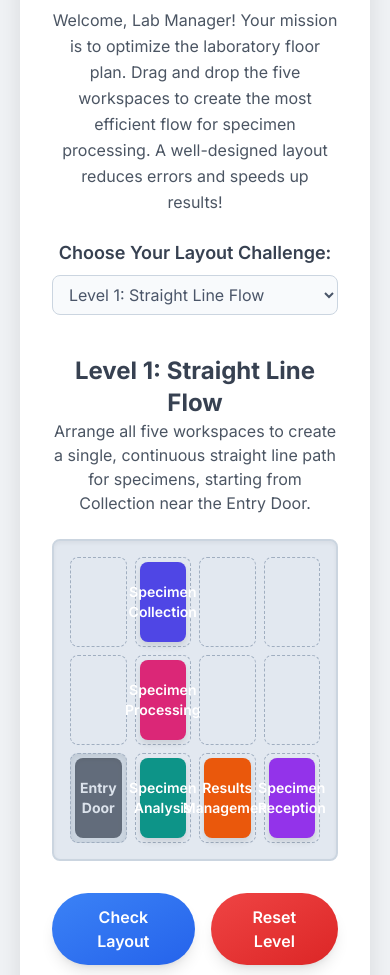
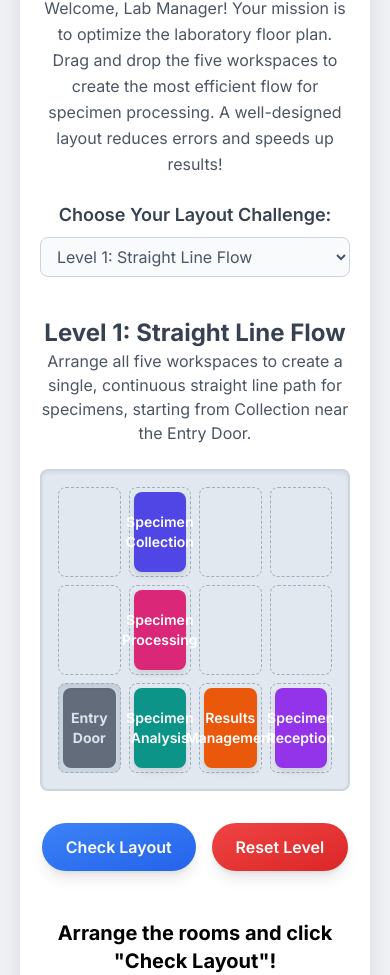
Before and after one commit to almadevt/floor-layout-game, a plain HTML site: page index.html in a window 390 px wide. Shown: the part 133-1108 px from the top of the page. Drawn offline with nearby package versions, Linux system fonts and the light colour scheme.

Commit message:
Update index.html

```diff
--- a/index.html
+++ b/index.html
@@ -18,31 +18,46 @@
             align-items: center;
             min-height: 100vh;
             margin: 0;
-            padding: 20px;
+            padding: 20px; /* Default padding for smaller screens */
             box-sizing: border-box;
         }
+        /* Responsive padding for game-container */
         .game-container {
             background-color: #ffffff;
             border-radius: 16px;
-            padding: 32px;
+            padding: 20px; /* Default padding for smaller screens */
             box-shadow: 0 10px 25px rgba(0, 0, 0, 0.1);
             text-align: center;
-            max-width: 800px; /* Adjusted max-width for 3x4 grid */
-            width: 100%;
+            max-width: 800px; /* Max width for desktop */
+            width: 100%; /* Will take full width on mobile */
             box-sizing: border-box;
         }
+        @media (min-width: 640px) { /* Tailwind's sm breakpoint */
+            .game-container {
+                padding: 32px; /* Restore larger padding on larger screens */
+            }
+        }
+
         #game-board {
             min-height: 300px; /* Ensure board has a minimum height */
             background-color: #e2e8f0; /* Light blue-gray for the board */
             border: 2px solid #cbd5e0; /* Slightly darker border */
             grid-template-columns: repeat(4, minmax(0, 1fr)); /* 4 columns for 3x4 grid */
             grid-template-rows: repeat(3, minmax(0, 1fr)); /* 3 rows for 3x4 grid */
+            gap: 8px; /* Tailwind's gap-2 */
+            padding: 16px; /* Tailwind's p-4 */
+            border-radius: 8px;
+            box-shadow: inset 0 2px 4px rgba(0, 0, 0, 0.06); /* Tailwind's shadow-inner */
+            width: 100%;
+            max-width: 450px; /* Limit board width slightly for better mobile fit if container is wider */
+            margin-left: auto;
+            margin-right: auto;
         }
         .workspace-cell {
             display: flex;
             justify-content: center;
             align-items: center;
-            min-height: 90px; /* Minimum height for cells */
+            min-height: 90px; /* Minimum height for cells, good for touch targets */
             border: 1px dashed #a0aec0; /* Dashed border for empty cells */
             border-radius: 8px;
             transition: background-color 0.2s ease-in-out;
@@ -62,7 +77,7 @@
             align-items: center;
             width: calc(100% - 8px); /* Account for padding */
             height: calc(100% - 8px); /* Account for padding */
-            padding: 8px;
+            padding: 8px; /* Good padding for items */
             border-radius: 8px;
             color: white;
             font-weight: 600;
@@ -171,6 +186,14 @@
         #level-select:focus {
             border-color: #3b82f6;
         }
+        /* Mobile optimization for buttons */
+        .button-group {
+            display: flex;
+            flex-wrap: wrap; /* Allow buttons to wrap onto new lines */
+            justify-content: center;
+            margin-top: 2rem; /* mt-8 */
+            gap: 1rem; /* space-x-4 equivalent for wrapping */
+        }
     </style>
 </head>
 <body>
@@ -200,7 +223,7 @@
         </div>
 
         <!-- Control Buttons -->
-        <div class="flex justify-center mt-8 space-x-4">
+        <div class="button-group"> <!-- Changed class for mobile optimization -->
             <button id="check-layout-btn" class="px-6 py-3 bg-blue-600 text-white font-semibold rounded-full shadow-lg hover:shadow-xl transform hover:scale-105 transition duration-300 ease-in-out">
                 Check Layout
             </button>
```
